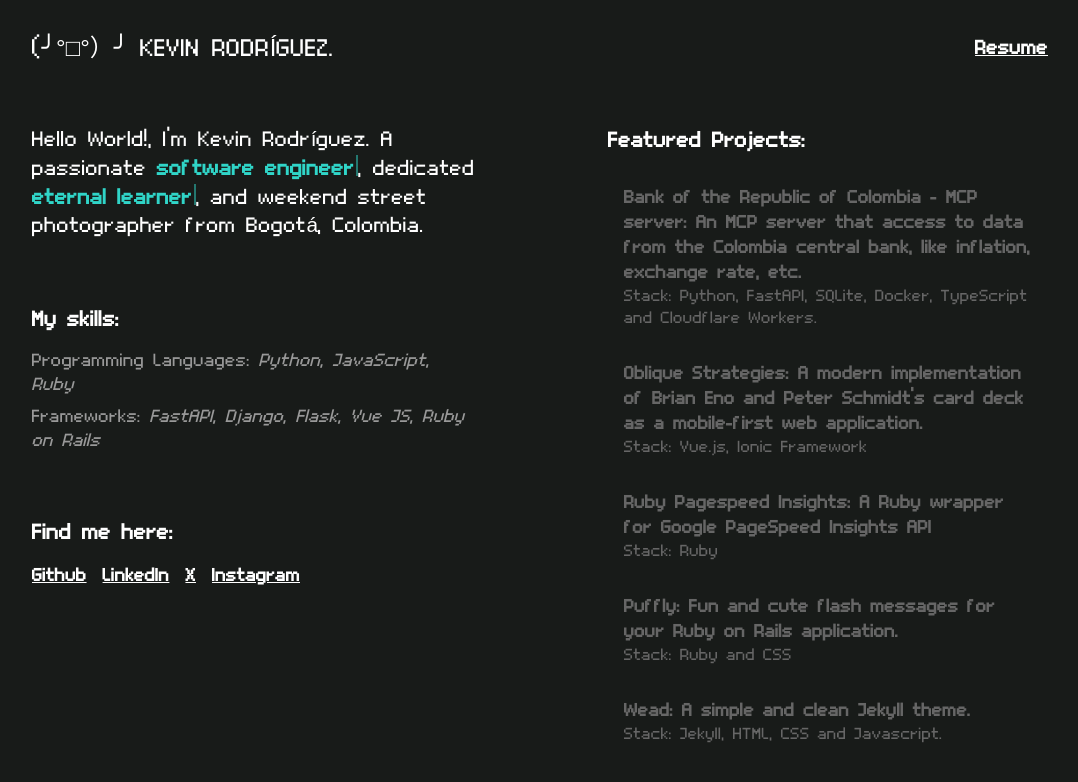
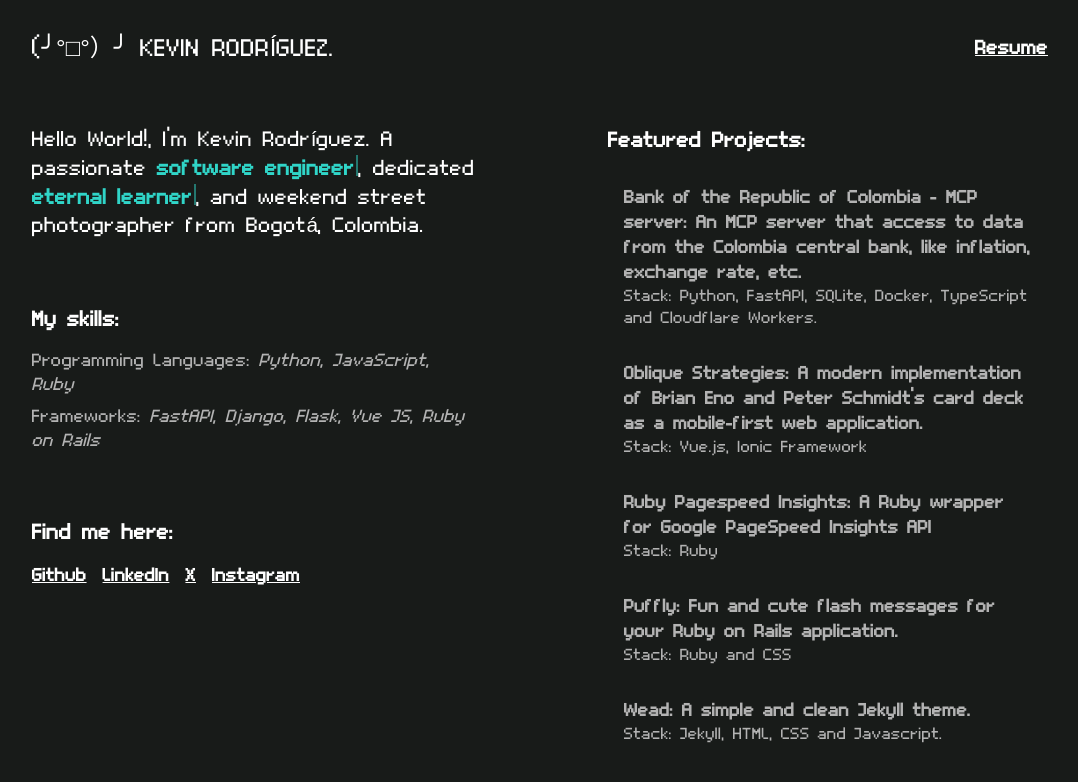
Before and after one commit to kevyder/kevyder.github.io, a Jekyll site: the page built from index.markdown, in a window 1280 px wide. Shown: the top 782 px of the page, without its empty margins (96-1174 px from the left). Built offline with Jekyll 4.4.1, drawn with Linux system fonts in a browser that asks for light colours.

Commit message:
fix: change text contrast
- Replaced hardcoded colors with variables for consistency.

```diff
--- a/_sass/main-section.scss
+++ b/_sass/main-section.scss
@@ -1,4 +1,5 @@
 $dark-turquoise: #30d5c8;
+$gray-text: #B3B3B3;
 
 .main {
   min-height: 90%;
@@ -71,7 +72,7 @@ $dark-turquoise: #30d5c8;
       list-style: none;
       padding: 0;
       margin-bottom: 2rem;
-      color: #999999;
+      color: $gray-text;
 
       @media (max-width: 768px) {
         margin-bottom: 1.5rem;
@@ -154,7 +155,7 @@ $dark-turquoise: #30d5c8;
 
     .project {
       padding: 1rem;
-      color: #666;
+      color: $gray-text;
 
       &:hover {
         border-bottom: 1px solid $dark-turquoise;
```
